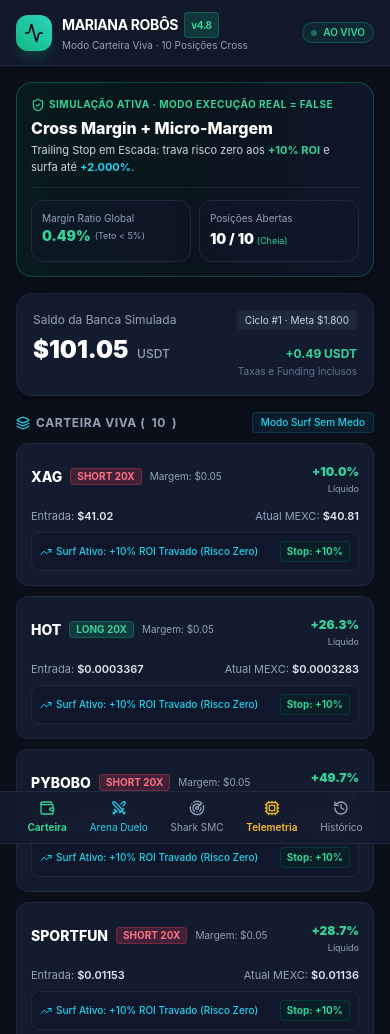
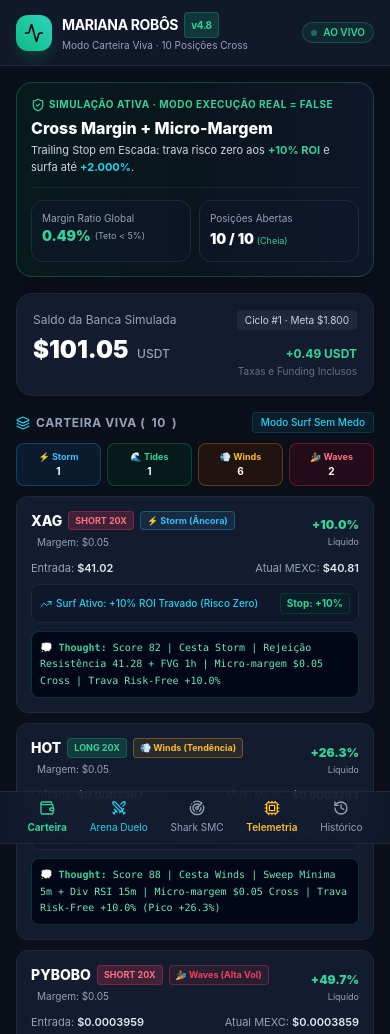
Before and after one commit to contatoalsolucoeseletricas-hue/mariana-simulador-site, a plain HTML site: page index.html in a window 390 px wide. Shown: the top 1034 px of the page. Drawn offline with nearby package versions, Linux system fonts and the light colour scheme.

Commit message:
Sync UI: Espelho Aba Telemetria Mobile 5 Abas Doc 104 (20:24:48)

```diff
--- a/index.html
+++ b/index.html
@@ -133,6 +133,26 @@
                 <span class="text-[10px] text-cyan-400 font-medium bg-cyan-950/40 px-2 py-0.5 rounded border border-cyan-800/40">
                     Modo Surf Sem Medo
                 </span>
+            </div>
+
+            <!-- Cestas de Volatilidade (Doc 109: Storm / Tides / Winds / Waves) -->
+            <div id="bar-cestas-volatilidade" class="grid grid-cols-4 gap-1.5 text-[9px] text-center font-bold">
+                <div class="bg-sky-950/40 border border-sky-500/30 text-sky-300 rounded-lg py-1.5 px-1 shadow">
+                    <span class="block text-sky-400">⚡ Storm</span>
+                    <span id="cesta-cnt-storm" class="text-[10px] text-white">1</span>
+                </div>
+                <div class="bg-emerald-950/40 border border-emerald-500/30 text-emerald-300 rounded-lg py-1.5 px-1 shadow">
+                    <span class="block text-emerald-400">🌊 Tides</span>
+                    <span id="cesta-cnt-tides" class="text-[10px] text-white">1</span>
+                </div>
+                <div class="bg-amber-950/40 border border-amber-500/30 text-amber-300 rounded-lg py-1.5 px-1 shadow">
+                    <span class="block text-amber-400">💨 Winds</span>
+                    <span id="cesta-cnt-winds" class="text-[10px] text-white">6</span>
+                </div>
+                <div class="bg-rose-950/40 border border-rose-500/30 text-rose-300 rounded-lg py-1.5 px-1 shadow">
+                    <span class="block text-rose-400">🏄 Waves</span>
+                    <span id="cesta-cnt-waves" class="text-[10px] text-white">2</span>
+                </div>
             </div>
 
             <!-- Lista de Posições (Cards Mobile) -->
@@ -431,19 +451,32 @@
             document.getElementById('val-posicoes-qtd').innerHTML = `${dados.posicoes_abertas.length} / 10 <span class="text-[9px] font-normal text-emerald-400">(Cheia)</span>`;
             document.getElementById('count-posicoes').innerText = dados.posicoes_abertas.length;
 
+            // Atualizar contadores das 4 Cestas de Volatilidade (Doc 109)
+            if (dados.resumo_cestas) {
+                if (document.getElementById('cesta-cnt-storm')) document.getElementById('cesta-cnt-storm').innerText = dados.resumo_cestas.Storm || 0;
+                if (document.getElementById('cesta-cnt-tides')) document.getElementById('cesta-cnt-tides').innerText = dados.resumo_cestas.Tides || 0;
+                if (document.getElementById('cesta-cnt-winds')) document.getElementById('cesta-cnt-winds').innerText = dados.resumo_cestas.Winds || 0;
+                if (document.getElementById('cesta-cnt-waves')) document.getElementById('cesta-cnt-waves').innerText = dados.resumo_cestas.Waves || 0;
+            }
+
             // Renderizar Cards de Posições
             const containerPos = document.getElementById('lista-posicoes');
             containerPos.innerHTML = '';
             dados.posicoes_abertas.forEach(pos => {
                 const isLong = pos.lado === 'LONG';
                 const ladoBadge = isLong ? 'bg-emerald-500/20 text-emerald-400 border-emerald-500/30' : 'bg-rose-500/20 text-rose-400 border-rose-500/30';
+                const cCor = pos.cesta_cor || '#38bdf8';
+                const cLabel = pos.cesta_label || '⚡ Storm';
+                const thought = pos.thought_log || `Score 85 | Cesta ${pos.cesta || 'Storm'} | Trava Risk-Free +10% ROI`;
+
                 const card = document.createElement('div');
                 card.className = "bg-brand-card border border-brand-border rounded-xl p-3.5 space-y-2 hover:border-slate-700 transition";
                 card.innerHTML = `
                     <div class="flex items-center justify-between">
-                        <div class="flex items-center space-x-2">
+                        <div class="flex items-center space-x-1.5 flex-wrap gap-y-1">
                             <span class="font-extrabold text-sm text-white">${pos.par}</span>
-                            <span class="text-[10px] font-bold px-1.5 py-0.2 rounded border ${ladoBadge}">${pos.lado} ${pos.alavancagem}X</span>
+                            <span class="text-[9px] font-bold px-1.5 py-0.5 rounded border ${ladoBadge}">${pos.lado} ${pos.alavancagem}X</span>
+                            <span class="text-[9px] font-bold px-1.5 py-0.5 rounded border" style="background:${cCor}18; color:${cCor}; border-color:${cCor}50;">${cLabel}</span>
                             <span class="text-[10px] text-slate-400">Margem: $${pos.margem.toFixed(2)}</span>
                         </div>
                         <div class="text-right">
@@ -451,7 +484,7 @@
                             <span class="text-[9px] text-slate-400 block">Líquido</span>
                         </div>
                     </div>
-                    <div class="grid grid-cols-2 gap-2 text-[11px] text-slate-400 pt-1">
+                    <div class="grid grid-cols-2 gap-2 text-[11px] text-slate-400 pt-0.5">
                         <div>Entrada: <span class="text-slate-200 font-semibold">$${pos.entrada}</span></div>
                         <div class="text-right">Atual MEXC: <span class="text-slate-200 font-semibold">$${pos.atual}</span></div>
                     </div>
@@ -463,6 +496,10 @@
                         <span class="text-emerald-400 font-bold bg-emerald-950/40 px-1.5 py-0.5 rounded border border-emerald-800/40">
                             Stop: +${pos.trava_roi.toFixed(0)}%
                         </span>
+                    </div>
+                    <!-- Thought Log em 1 Linha (Doc 109) -->
+                    <div class="bg-slate-950/90 rounded-lg p-2 border border-emerald-500/25 text-[10px] text-emerald-300 font-mono leading-relaxed">
+                        <span class="text-emerald-400 font-bold">💭 Thought:</span> ${thought}
                     </div>
                 `;
                 containerPos.appendChild(card);
@@ -499,16 +536,21 @@
             containerHist.innerHTML = '';
             dados.historico.forEach(h => {
                 const item = document.createElement('div');
-                item.className = "pt-2 flex items-center justify-between";
+                item.className = "pt-2 pb-2 space-y-1";
+                const cBadge = h.cesta_label ? `<span class="text-[9px] font-bold px-1.5 py-0.5 rounded border ml-1" style="background:${h.cesta_cor || '#38bdf8'}18; color:${h.cesta_cor || '#38bdf8'}; border-color:${h.cesta_cor || '#38bdf8'}50;">${h.cesta_label}</span>` : '';
+                const tHtml = h.thought_log ? `<div class="text-[10px] text-emerald-300 font-mono bg-slate-950/80 p-1.5 rounded border border-slate-800"><span class="text-emerald-400 font-bold">💭 Thought:</span> ${h.thought_log}</div>` : '';
                 item.innerHTML = `
+                    <div class="flex items-center justify-between">
                         <div>
-                        <span class="font-bold text-white">${h.par}</span>
+                            <span class="font-bold text-white">${h.par}</span>${cBadge}
                             <span class="text-[10px] text-slate-400 block">${h.motivo}</span>
                         </div>
                         <div class="text-right">
                             <span class="text-emerald-400 font-bold block">${h.pnl}</span>
                             <span class="text-[9px] text-slate-500">${h.roi} · ${h.tempo}</span>
                         </div>
+                    </div>
+                    ${tHtml}
                 `;
                 containerHist.appendChild(item);
             });
```
Lines whose indentation alone changed are shown as unchanged.
